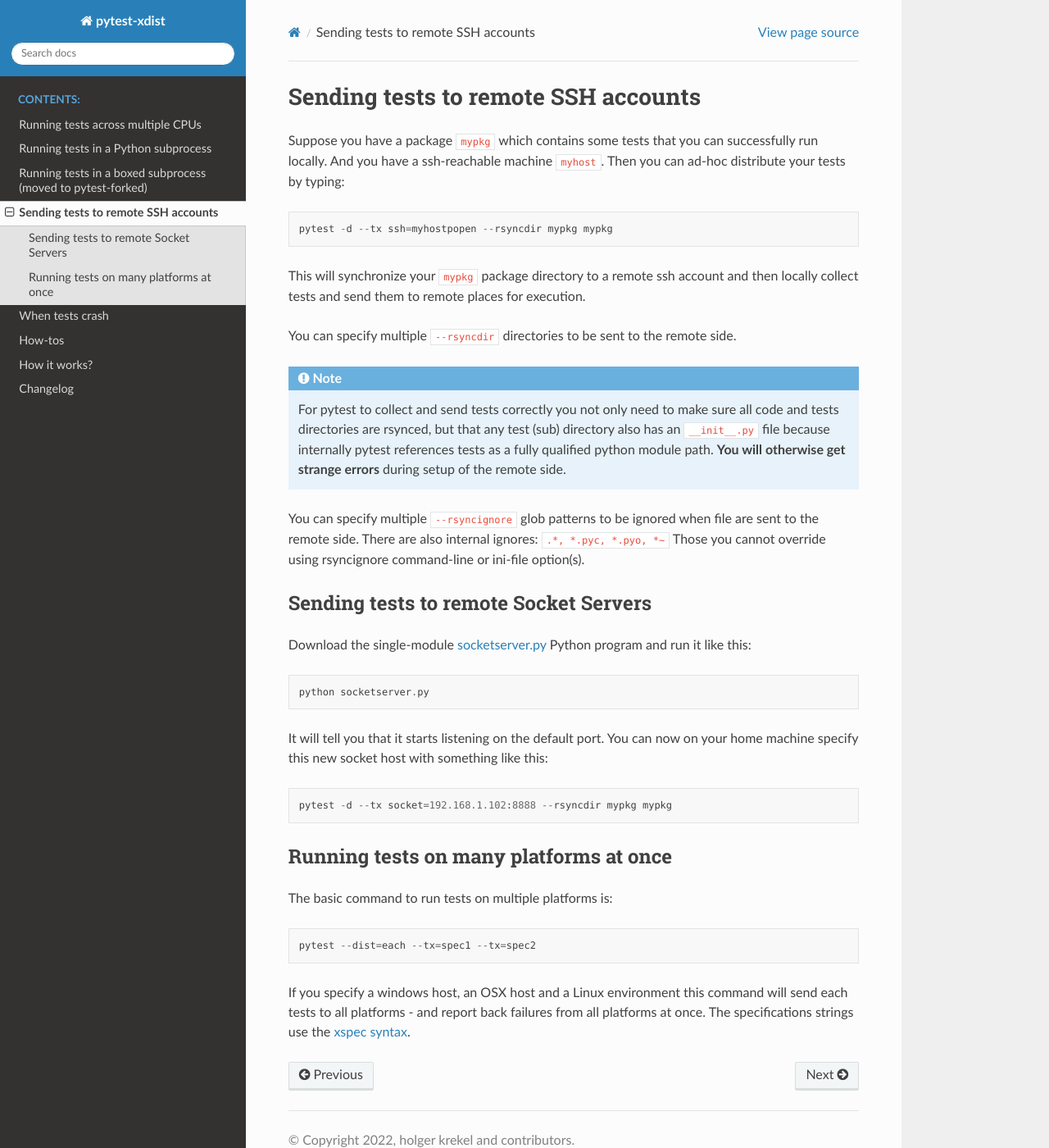
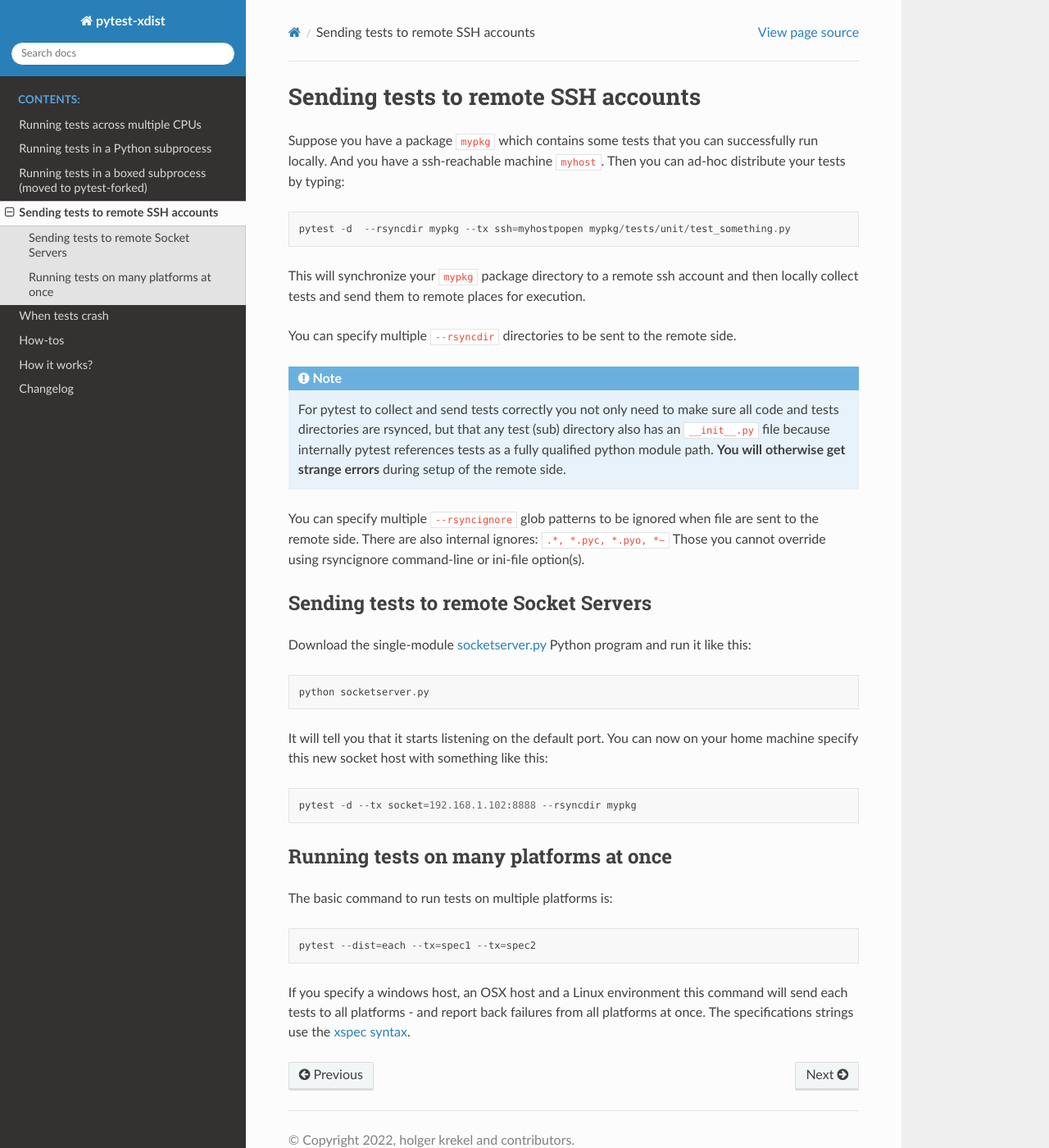
Before and after one commit to pytest-dev/pytest-xdist, a Sphinx documentation site: the page built from docs/remote.rst, in a window 1280 px wide and 1400 px high. Shown: the whole window at 82% size. Built offline with Sphinx 7.4.7 and the Read the Docs theme 2.0.0, drawn with Linux system fonts in a browser that asks for light colours.

Commit message:
Fix the example of using --rsyncdir option (#777)
Co-authored-by: Ronny Pfannschmidt <opensource@ronnypfannschmidt.de>
Co-authored-by: Bruno Oliveira <nicoddemus@gmail.com>

```diff
--- a/docs/remote.rst
+++ b/docs/remote.rst
@@ -10,7 +10,7 @@
 have a ssh-reachable machine ``myhost``.  Then
 you can ad-hoc distribute your tests by typing::
 
-    pytest -d --tx ssh=myhostpopen --rsyncdir mypkg mypkg
+    pytest -d  --rsyncdir mypkg --tx ssh=myhostpopen mypkg/tests/unit/test_something.py
 
 This will synchronize your :code:`mypkg` package directory
 to a remote ssh account and then locally collect tests
@@ -49,7 +49,7 @@
 port.  You can now on your home machine specify this
 new socket host with something like this::
 
-    pytest -d --tx socket=192.168.1.102:8888 --rsyncdir mypkg mypkg
+    pytest -d --tx socket=192.168.1.102:8888 --rsyncdir mypkg
 
 
 
```
